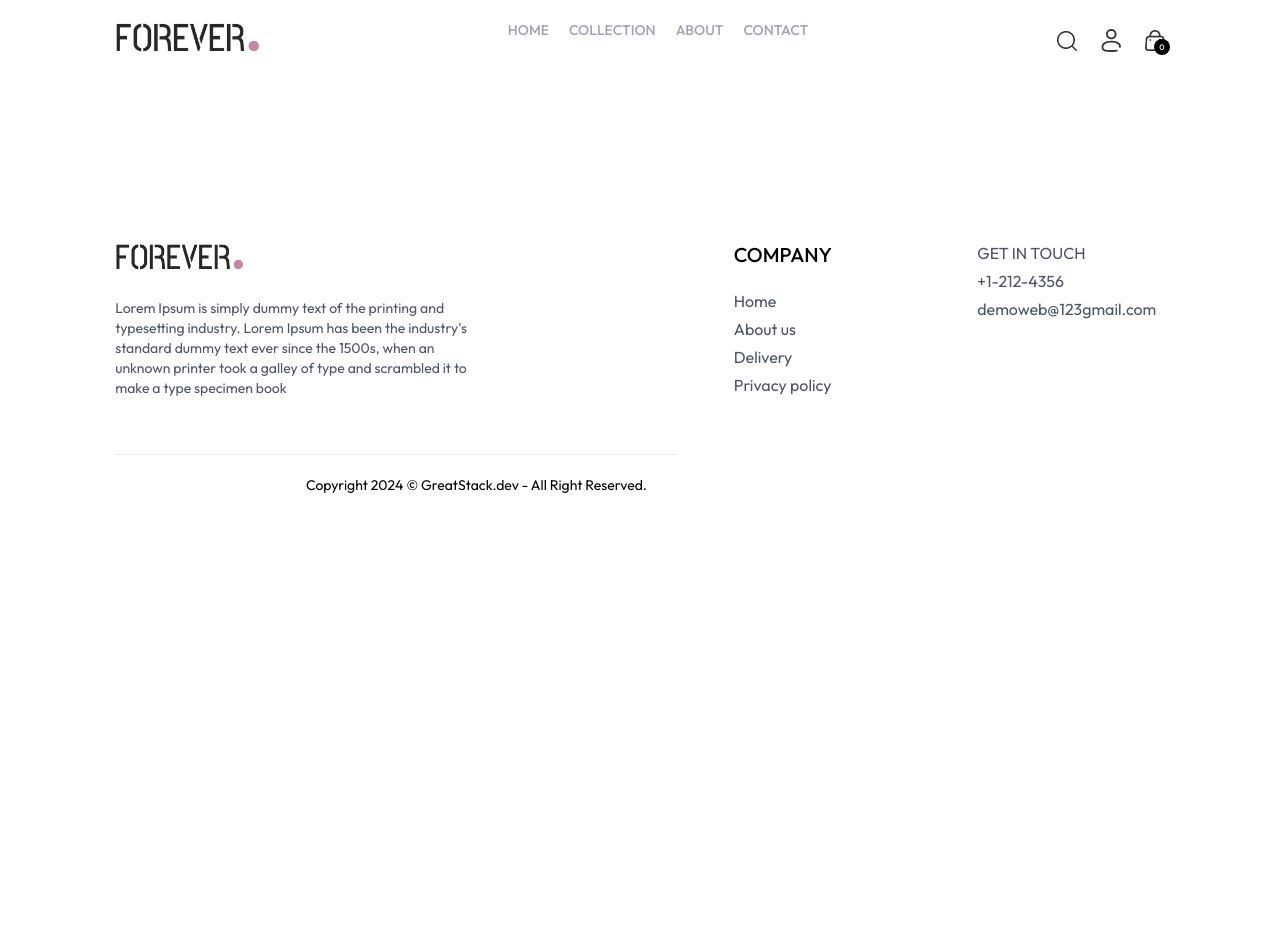
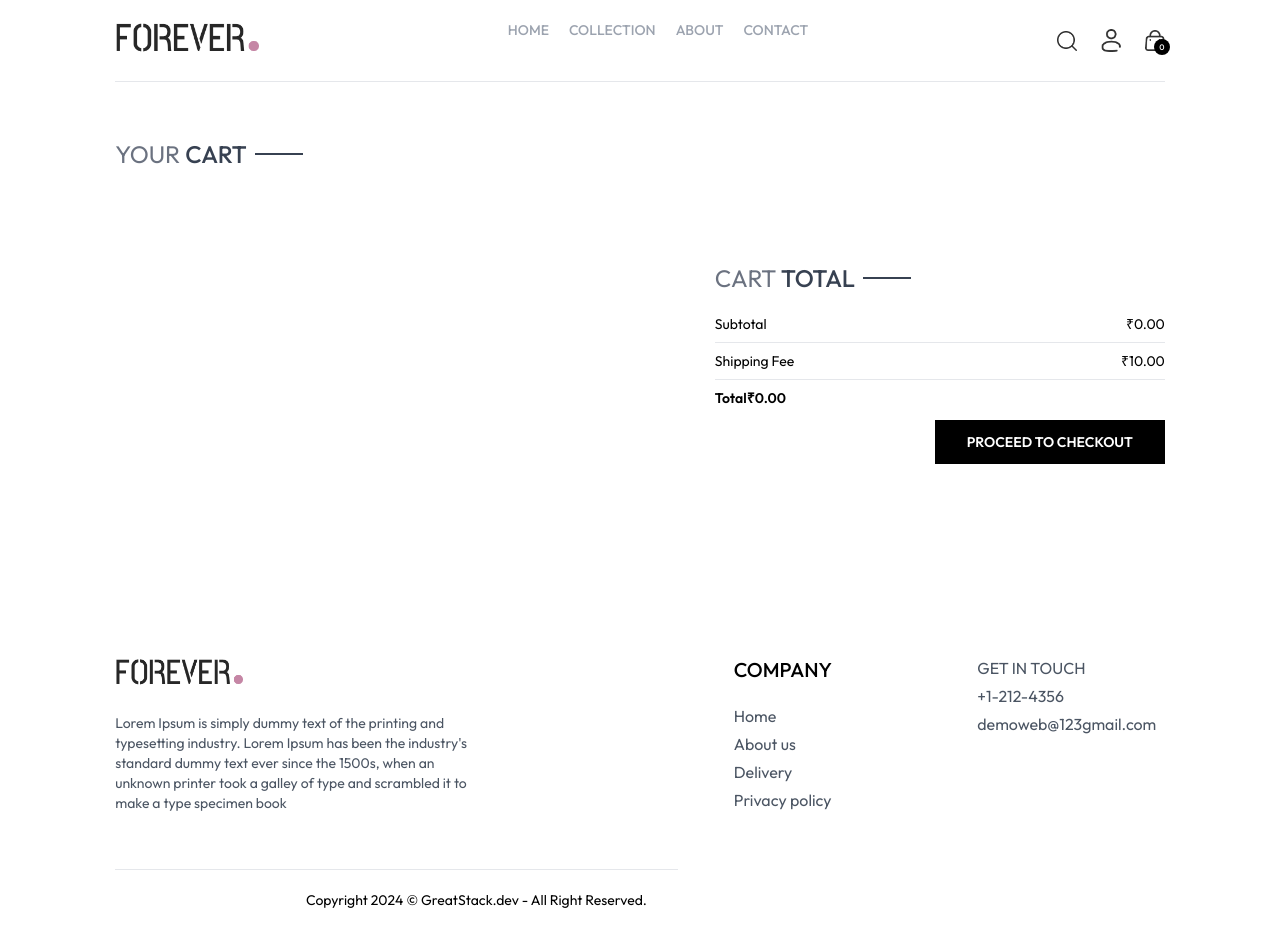
Before and after one commit to shreysingh-singh/FOREVER_ECOMMER_APP, a React (Vite) app in the folder frontend/: page /cart in a window 1280 px wide. Shown: the top 946 px of the page. Before the commit the page ends 800 px from the top, so only its background shows below. Built offline with nearby package versions, Linux system fonts and the light colour scheme.

Commit message:
_11_Cart_Page

```diff
--- /dev/null
+++ b/frontend/src/components/CartTotal.jsx
@@ -0,0 +1,50 @@
+import React, { useContext } from 'react'
+import { ShopContext } from '../context/ShopingContext'
+import Tittle from './Tittle';
+
+function CartTotal() {
+    const { currency, delivery_fee, getCartAmount, navigate } =
+      useContext(ShopContext);
+  return (
+    <div className="w-full">
+      <div className="text-2xl">
+        <Tittle text1={"CART"} text2={"TOTAL"} />
+      </div>
+      <div className="flex flex-col gap-2 mt-2 text-sm">
+        <div className="flex justify-between">
+          <p>Subtotal</p>
+          <p>
+            {currency}
+            {getCartAmount()}.00
+          </p>
+        </div>
+        <hr />
+        <div className="flex justify-between">
+          <p>Shipping Fee</p>
+          <p>
+            {currency}
+            {delivery_fee}.00
+          </p>
+        </div>
+        <hr />
+        <div className="flex justify-between font-semibold">
+          <p>Total</p>
+          <p>
+            {currency}
+            {getCartAmount() === 0 ? "0" : getCartAmount() + delivery_fee}.00
+          </p>
+          <div className="w-full text-end">
+            <button
+              onClick={() => navigate("/place-order")}
+              className="bg-black text-white text-sm my-8 px-8 py-3 active:bg-gray-700 "
+            >
+              PROCEED TO CHECKOUT
+            </button>
+          </div>
+        </div>
+      </div>
+    </div>
+  );
+}
+
+export default CartTotal
--- a/frontend/src/context/ShopingContext.jsx
+++ b/frontend/src/context/ShopingContext.jsx
@@ -1,6 +1,7 @@
 import { createContext, useEffect, useState } from "react"
 import { products } from "../assets/assets";
 import { toast } from "react-toastify";
+import { useNavigate } from "react-router-dom";
 
 export const ShopContext = createContext();
 
@@ -9,6 +10,7 @@ const ShopContextProvider = (props) => {
     const [search , setSearch] = useState("");
     const [showSearch , setShowSearch] = useState(false);
     const [cartItems, setCartItems] = useState({});
+    const navigate = useNavigate();
 
     const addToCart = ({itemId, size}) => {
 
@@ -51,12 +53,50 @@ const ShopContextProvider = (props) => {
         return totalCount;
     }
 
+    const updateQuantity = (itemId, size , quantity) => {
+        let cardData = structuredClone(cartItems);
+
+        cardData[itemId][size] = quantity
+
+        setCartItems(cardData)
+    }
+
+    const getCartAmount = () => {
+        let totalAmount = 0;
+
+        for(const items in cartItems){
+            let itemInfo = products.find((product) => product._id === items);
+            if(!itemInfo) continue;
+            for(const item in cartItems[items]){
+                try {
+                    if(cartItems[items][item] > 0){
+                        totalAmount += itemInfo.price * cartItems[items][item]
+                    }
+                } catch (e) {
+
+                }
+            }
+        }
+        return totalAmount
+    }
+
     const currency = "₹";
     const delivery_fee = 10;
     const value = {
-        products , currency , delivery_fee
-        , search , setSearch , showSearch , setShowSearch , cartItems , addToCart , getCartCount
-    }
+      products,
+      currency,
+      delivery_fee,
+      search,
+      setSearch,
+      showSearch,
+      setShowSearch,
+      cartItems,
+      addToCart,
+      getCartCount,
+      updateQuantity,
+      getCartAmount,
+      navigate,
+    };
 
     return (
         <ShopContext.Provider value={value}>
--- a/frontend/src/pages/Cart.jsx
+++ b/frontend/src/pages/Cart.jsx
@@ -1,11 +1,89 @@
-import React from 'react'
+import { useContext, useEffect, useState } from "react"
+import { ShopContext } from "../context/ShopingContext"
+import Tittle from "../components/Tittle";
+import { assets } from "../assets/assets";
+import CartTotal from "../components/CartTotal";
+
 
 function Cart() {
+  const { products, currency, cartItems, updateQuantity } =
+    useContext(ShopContext);
+  const [cartData, setCardData] = useState([]);
+
+  useEffect(() => {
+    const temp = [];
+    for(const items in cartItems){
+      for(const item in cartItems[items]){
+        if(cartItems[items][item] > 0){
+          temp.push({
+            _id: items,
+            size: item,
+            quantity:cartItems[items][item]
+          })
+        }
+      }
+    }
+    setCardData(temp);
+
+  }, [cartItems]);
+
   return (
-    <div>
+    <div className="border-t pt-14">
+      <div className="text-2xl mb-3">
+        <Tittle text1={'YOUR'} text2={'CART'}/>
+      </div>
+      <div>
+        {
+          cartData.map((item, index) => {
+            const productData = products.find((product) => product._id === item._id);
 
+            return (
+              <div
+                key={index}
+                className="py-4  border-t border-b text-gray-700 flex grid-cols-[4f_0.5fr_0.5fr] sm:gird-cols-[4f_2fr_0.5fr] items-center justify-between gap-4 "
+              >
+                <div className="flex  items-start gap-6">
+                  <img className="w-16 sm:w-20" src={productData.image[0]} />
+                  <div>
+                    <p className="text-sm sm:text-lg font-medium">
+                      {productData.name}
+                    </p>
+                    <div className="flex items-center gap-5 mt-2">
+                      <p>
+                        {currency}
+                        {productData.price}
+                      </p>
+                      <p className="px-1 sm:px-2 sm:py-1 border bg-slate-100 font-light">
+                        {item.size}
+                      </p>
+                    </div>
+                  </div>
+                </div>
+                <input
+                onChange={(e) => e.target.value === '' || e.target.value === '0' ? null : updateQuantity(item._id, item.size,Number(e.target.value))}
+                  className="border max-w-10 sm:max-w-20 px-1 font-light sm:px-2 py-1"
+                  type="number"
+                  min={1}
+                  defaultValue={item.quantity}
+                />
+                <img
+                  onClick={() => updateQuantity(item._id, item.size, 0)}
+                  src={assets.bin_icon}
+                  className="w-4 mr-4 sm:w-5 cursor-pointer"
+                  alt=""
+                />
+              </div>
+            );
+          })
+        }
+      </div>
+      <div className="flex justify-end my-20">
+        <div className="w-full sm:w-[450px]">
+          <CartTotal />
+        </div>
+      </div>
     </div>
-  )
+  );
 }
 
 export default Cart
```
Also changed, not shown: 1 other file (tests, documents, lock files or other folders).
